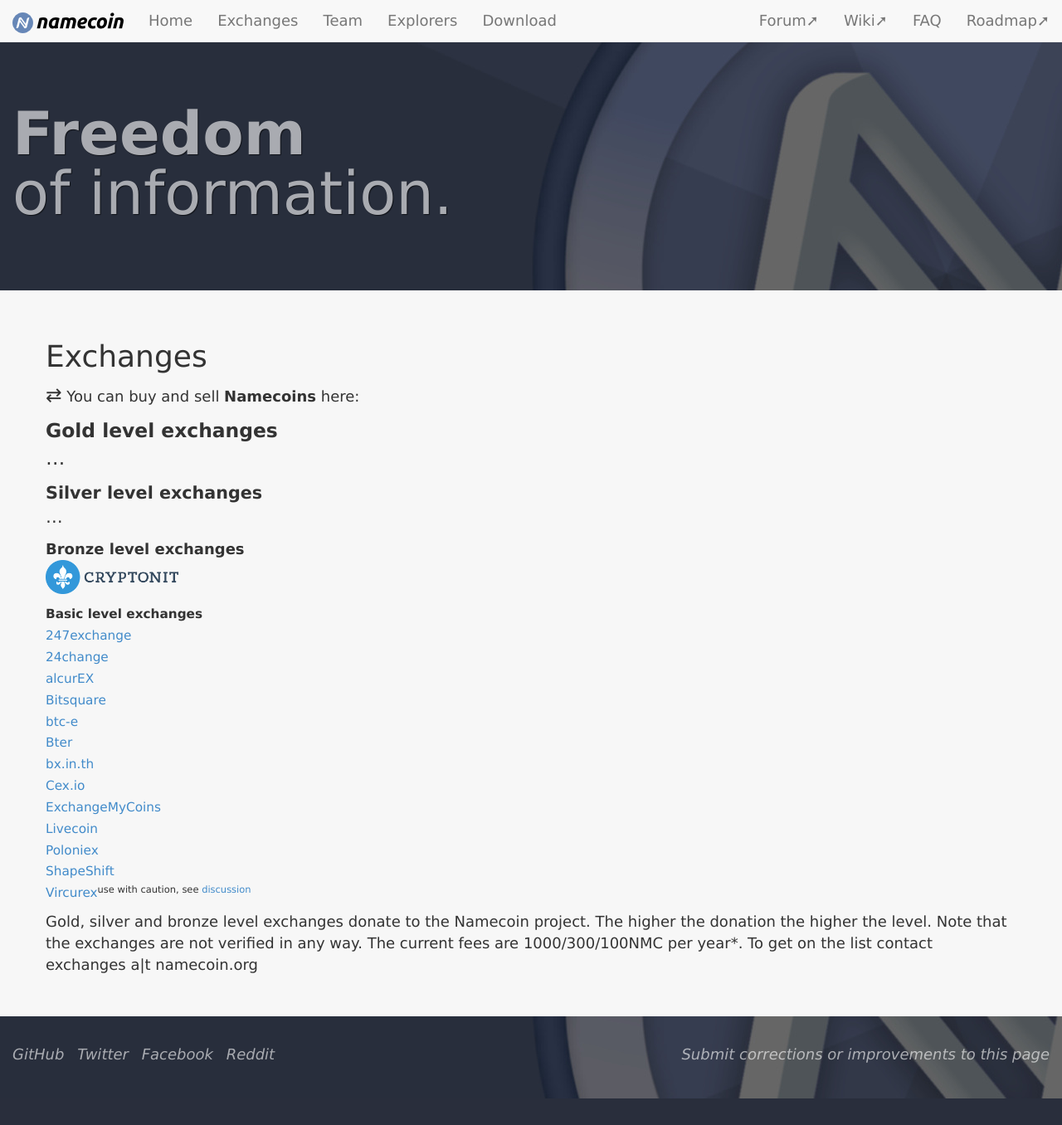
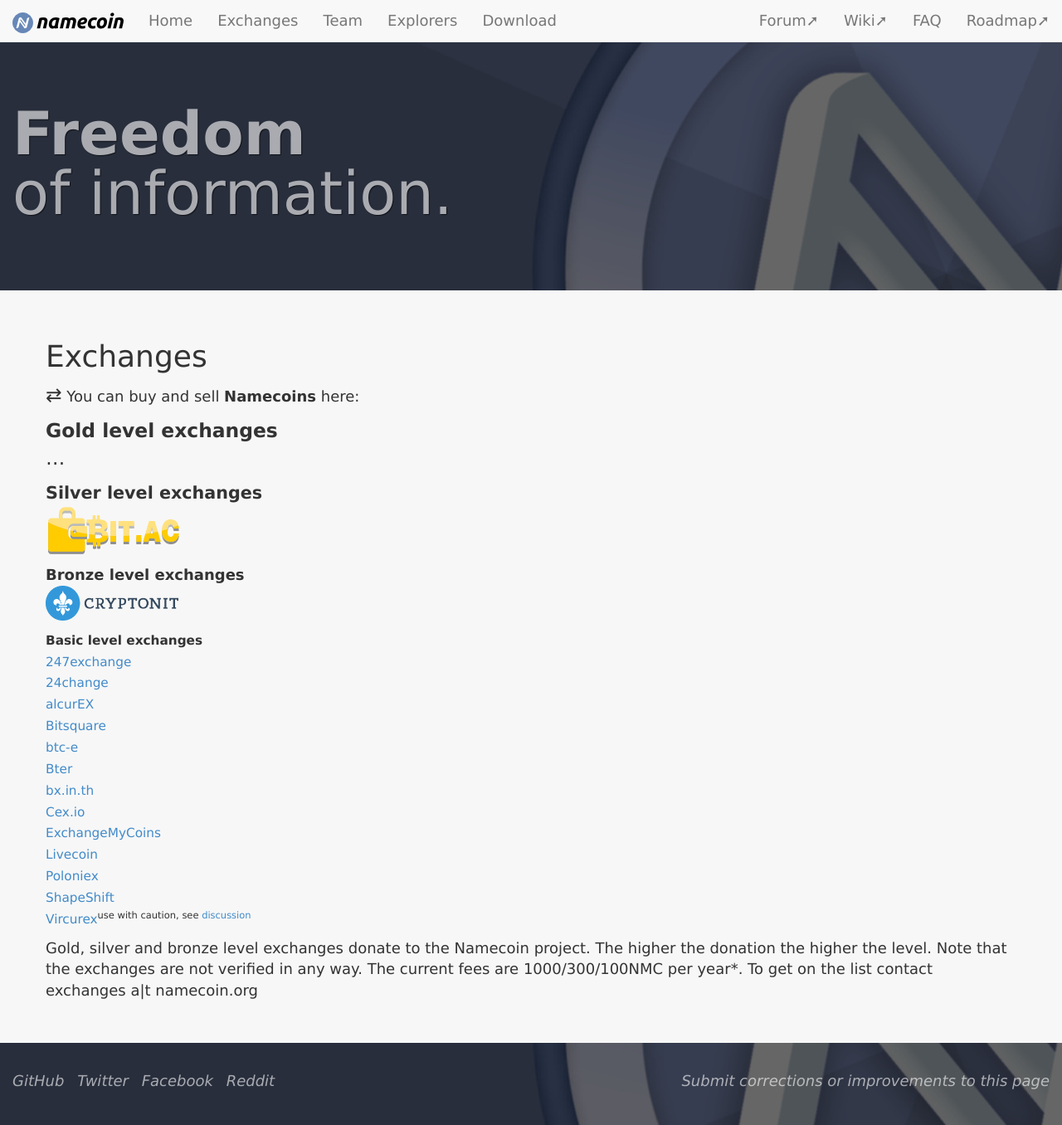
Before and after one commit to JeremyRand/namecoin.org, a Jekyll site: the page built from exchanges/index.md, in a window 1280 px wide and 1356 px high. Shown: the whole window at 83% size. Built offline with Jekyll 4.4.1, drawn with Linux system fonts in a browser that asks for light colours.

Commit message:
exchanges: add bit.AC

```diff
--- a/exchanges/index.md
+++ b/exchanges/index.md
@@ -14,7 +14,7 @@ title: Exchanges
 
 <span style="font-size:115%;">
 **Silver level exchanges**<br>
-...<br>
+[<img alt="bit.AC" src="images/logo_bitac_164x61.png" width="164px">](https://bit.ac)<br>
 </span>
 
 <span style="font-size:100%;">
```
